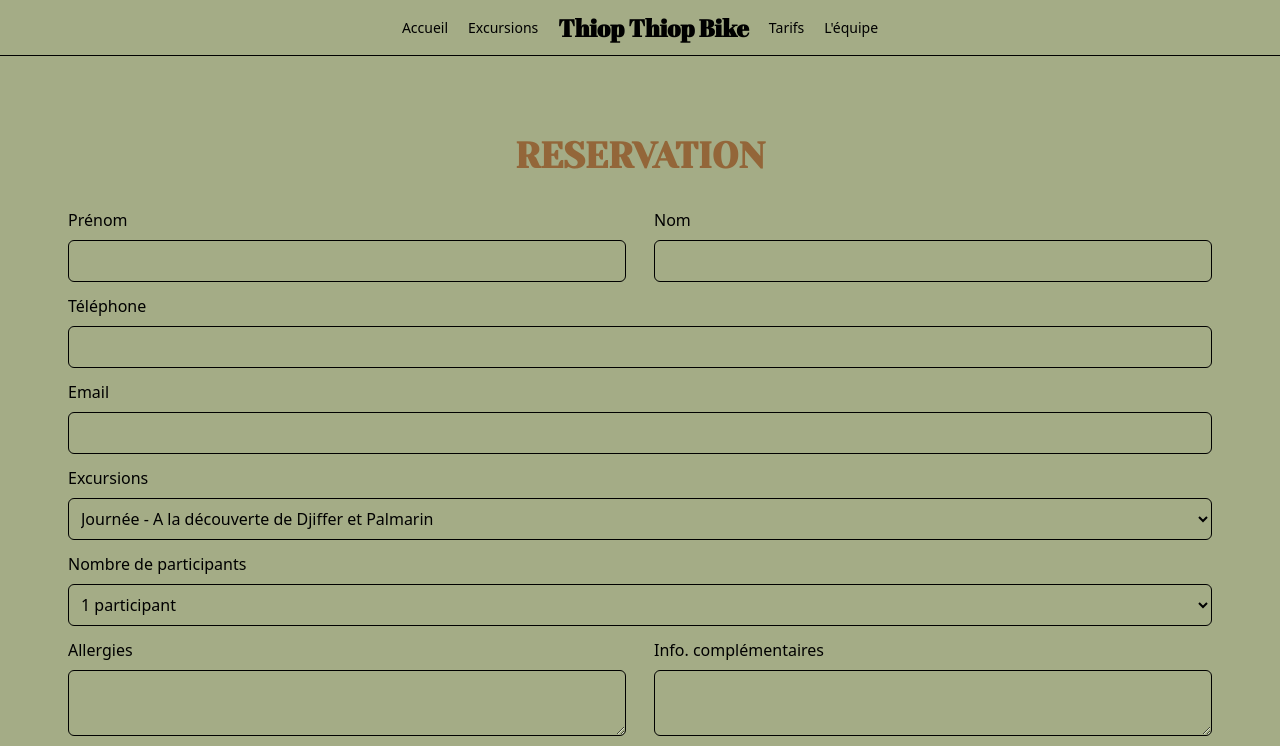
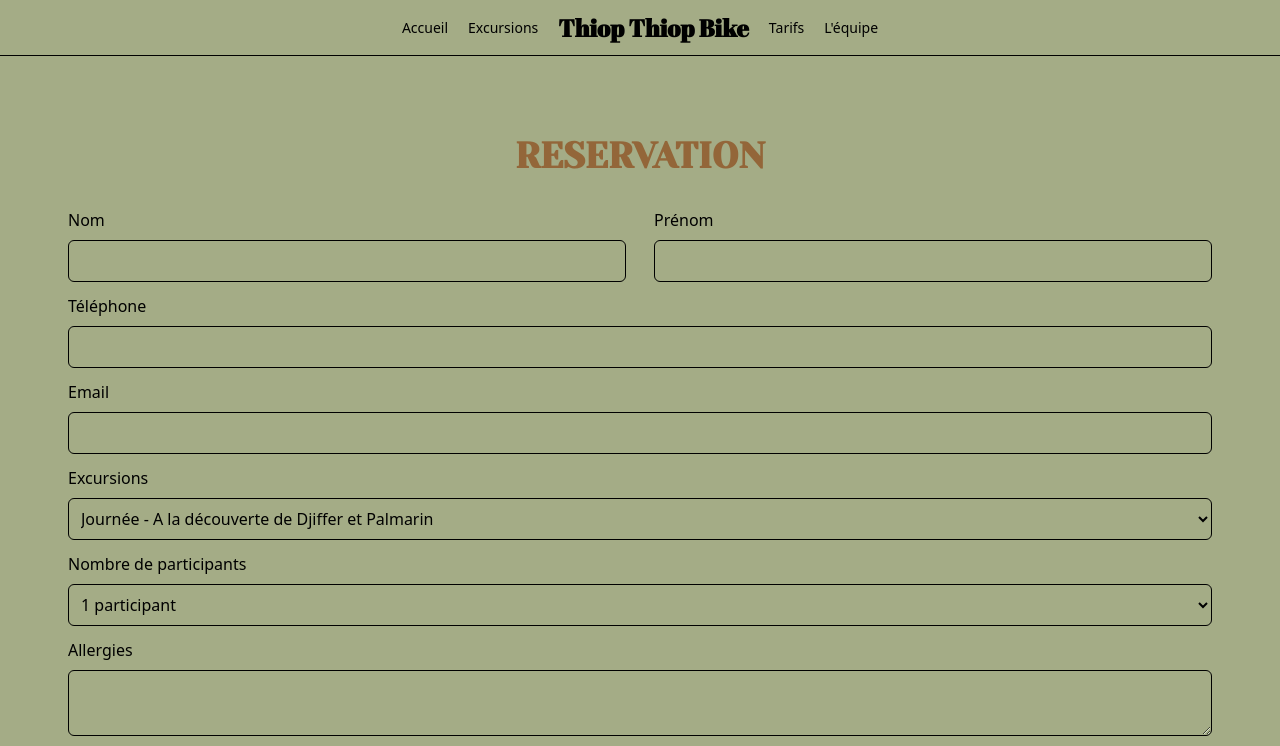
Before and after one commit to mathieuelisa/Thiop-bike, a Next.js app: page /reservations in a window 1280 px wide. Shown: the top 746 px of the page. Built offline with nearby package versions, Linux system fonts and the light colour scheme.

Commit message:
Adding possibility to go back

```diff
--- a/src/components/templates/Excursion/Excursion.tsx
+++ b/src/components/templates/Excursion/Excursion.tsx
@@ -6,6 +6,8 @@ import { useParams } from "next/navigation";
 import Typography from "@/components/ui/Typography";
 import Reservations from "../Reservations";
 import Image from "next/image";
+import Button from "@/components/ui/Button";
+import ArrowRightIcon from "@/components/ui/Icons/ArrowRightIcon";
 
 export default function Excursion() {
   const { id } = useParams();
@@ -15,8 +17,14 @@ export default function Excursion() {
   );
   return (
     <section className='w-full flex'>
-      <div className='flex '>
-        <div className='w-1/2 flex items-center flex-col mt-10 tablet:px-10'>
+      <div className='flex-col flex tablet:flex-row'>
+        <div className='tablet:w-1/2 w-full flex items-center flex-col mt-10 tablet:px-10'>
+          <Button
+            href='/excursions'
+            className='mr-auto hover:text-colors-middlebrown'
+          >
+            <ArrowRightIcon className='h-6 rotate-180 mr-2' /> RETOUR
+          </Button>
           <Image
             quality={50}
             className=' left-10'
@@ -31,7 +39,7 @@ export default function Excursion() {
           </Typography>
         </div>
 
-        <div className='w-1/2'>
+        <div className='tablet:w-1/2 w-full'>
           <Reservations titleExcursion={excursionId?.title || ""} />
         </div>
       </div>
--- a/src/components/templates/Reservations/Reservations.tsx
+++ b/src/components/templates/Reservations/Reservations.tsx
@@ -65,23 +65,7 @@ export default function Reservations({ titleExcursion }: Props) {
           onSubmit={handleSubmit(onSubmit)}
         >
           <div className='flex flex-col w-full gap-3'>
-            <div className='w-full flex gap-7 '>
-              <div className='flex flex-col w-full'>
-                <label>Prénom</label>
-                <input
-                  className={twMerge(
-                    "border bg-colors-transparent w-full rounded-md min-h-9 p-2 mt-2 ",
-                    errors.email && "border-colors-red-200"
-                  )}
-                  type='text'
-                  {...register("firstname")}
-                />
-                {errors.firstname && (
-                  <span className='text-colors-red-200'>
-                    {errors.firstname.message}
-                  </span>
-                )}
-              </div>
+            <div className='w-full flex flex-col tablet:gap-7 tablet:flex-row'>
               <div className='flex flex-col w-full'>
                 <label>Nom</label>
                 <input
@@ -98,12 +82,28 @@ export default function Reservations({ titleExcursion }: Props) {
                   </span>
                 )}
               </div>
+              <div className='flex flex-col w-full mt-2 tablet:mt-0'>
+                <label>Prénom</label>
+                <input
+                  className={twMerge(
+                    "border bg-colors-transparent w-full rounded-md min-h-9 p-2 mt-2 ",
+                    errors.email && "border-colors-red-200"
+                  )}
+                  type='text'
+                  {...register("firstname")}
+                />
+                {errors.firstname && (
+                  <span className='text-colors-red-200'>
+                    {errors.firstname.message}
+                  </span>
+                )}
+              </div>
             </div>
             <div className='w-full'>
               <label>Téléphone</label>
               <input
                 className={twMerge(
-                  "border bg-colors-transparent w-full rounded-md min-h-9 p-2  mt-2",
+                  "border bg-colors-transparent w-full rounded-md min-h-9 p-2 mt-2",
                   errors.email && "border-colors-red-200"
                 )}
                 type='text'
@@ -193,7 +193,7 @@ export default function Reservations({ titleExcursion }: Props) {
                 </span>
               )}
             </div>
-            <div className='w-full flex gap-7 '>
+            <div className='w-full flex-col gap-7 tablet:flex-row'>
               <div className='w-full'>
                 <label>Allergies</label>
                 <textarea
@@ -232,7 +232,7 @@ export default function Reservations({ titleExcursion }: Props) {
         type='submit'
         form='contact-form'
         color='primary'
-        className='border ml-auto mt-3 w-44 bg-colors-gray-50 text-colors-lightgreen hover:bg-colors-middlegreen hover:text-colors-gray-50'
+        className='border ml-auto mt-3 w-full tablet:w-44 bg-colors-gray-50 text-colors-lightgreen hover:bg-colors-middlegreen hover:text-colors-gray-50'
       >
         ENVOYER
       </Button>
```
